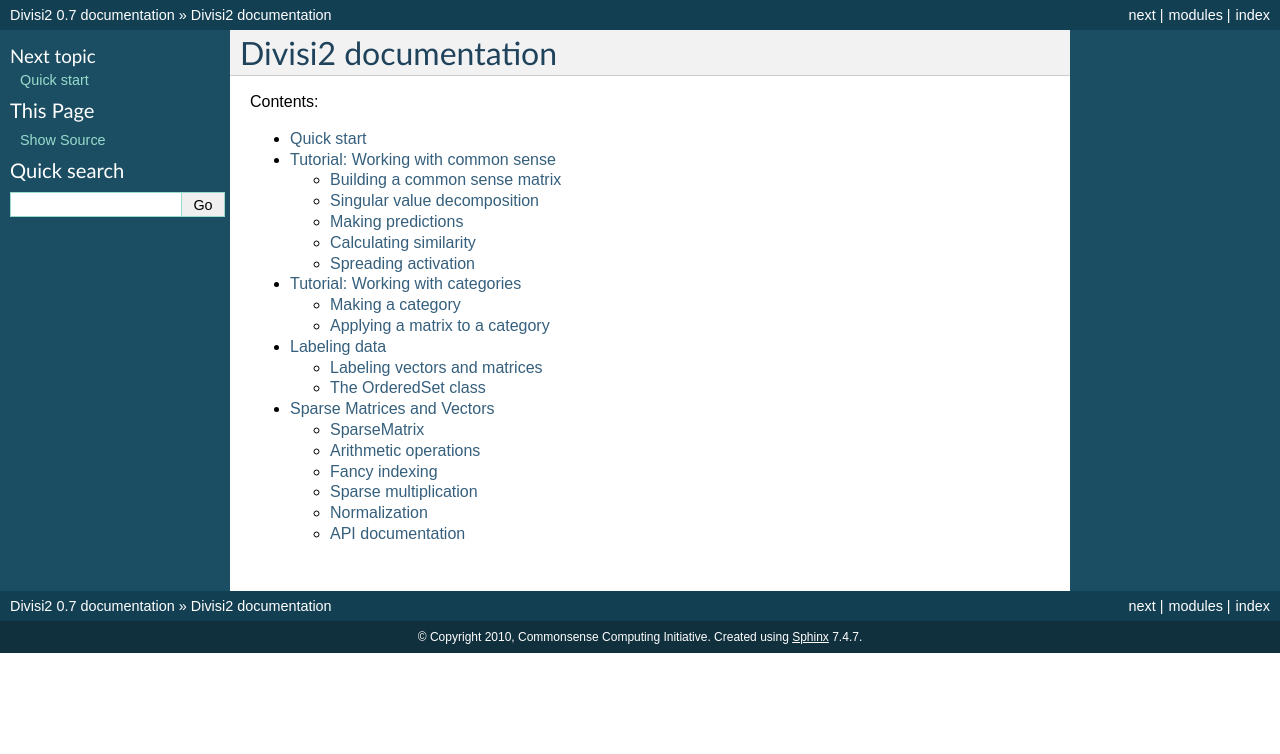
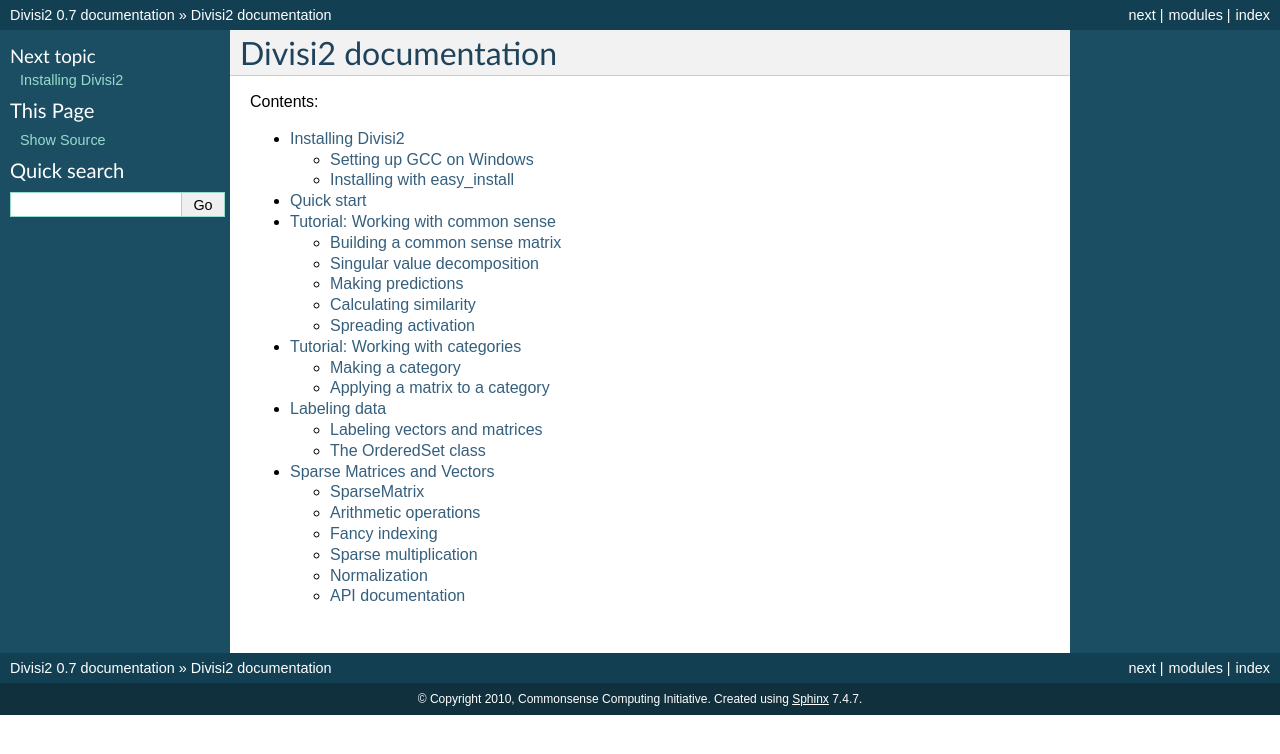
Before and after one commit to commonsense/divisi2, a Sphinx documentation site: the page built from doc/index.rst, in a window 1280 px wide. Shown: the top 754 px of the page. Built offline with Sphinx 7.4.7, drawn with Linux system fonts in a browser that asks for light colours; some of the changed lines change nothing that is shown.

Commit message:
add install instructions

```diff
--- a/doc/index.rst
+++ b/doc/index.rst
@@ -11,6 +11,7 @@
 .. toctree::
    :maxdepth: 2
 
+   install
    intro
    tutorial_aspace
    tutorial_category
--- /dev/null
+++ b/doc/install.rst
@@ -0,0 +1,47 @@
+Installing Divisi2
+==================
+
+The easiest way to install Divisi2 is to use the ``pip`` package installer::
+
+    pip install divisi2 csc-pysparse
+
+.. note::
+
+   We've contributed some changes to the PySparse project that haven't made it
+   into an official release yet, so for now we've made our own unofficial PyPI
+   package called ``csc-pysparse``. There's also something wonky about its
+   installer which makes it not work when installed as a dependency, so you
+   have to ask for it explicitly for now. Hopefully this will be sorted out
+   soon.
+
+If this doesn't work for you, keep reading.
+
+Setting up GCC on Windows
+-------------------------
+
+Divisi2 and PySparse contain C code that needs to be compiled using GCC.
+The easiest way to get GCC on Windows is to download and install the MinGW_
+suite.
+
+.. _MinGW: http://www.mingw.org/wiki/HOWTO_Install_the_MinGW_GCC_Compiler_Suite
+
+After you do this, you need to tell Python to use it. Create a text file called
+``C:\Python26\Lib\distutils\distutils.cfg`` containing the following::
+
+    [build]
+    compiler=mingw32
+
+Installing with easy_install
+----------------------------
+If you only have ``easy_install``, and not ``pip``, you may be able to do
+this::
+
+    easy_install csc-pysparse
+    easy_install divisi2
+
+(Change ``easy_install`` to ``sudo easy_install`` if you're on Mac or Linux and
+you're installing into the global Python environment.)
+
+On the other hand, you may be happier in the long run if you just do this::
+
+    easy_install pip
```
